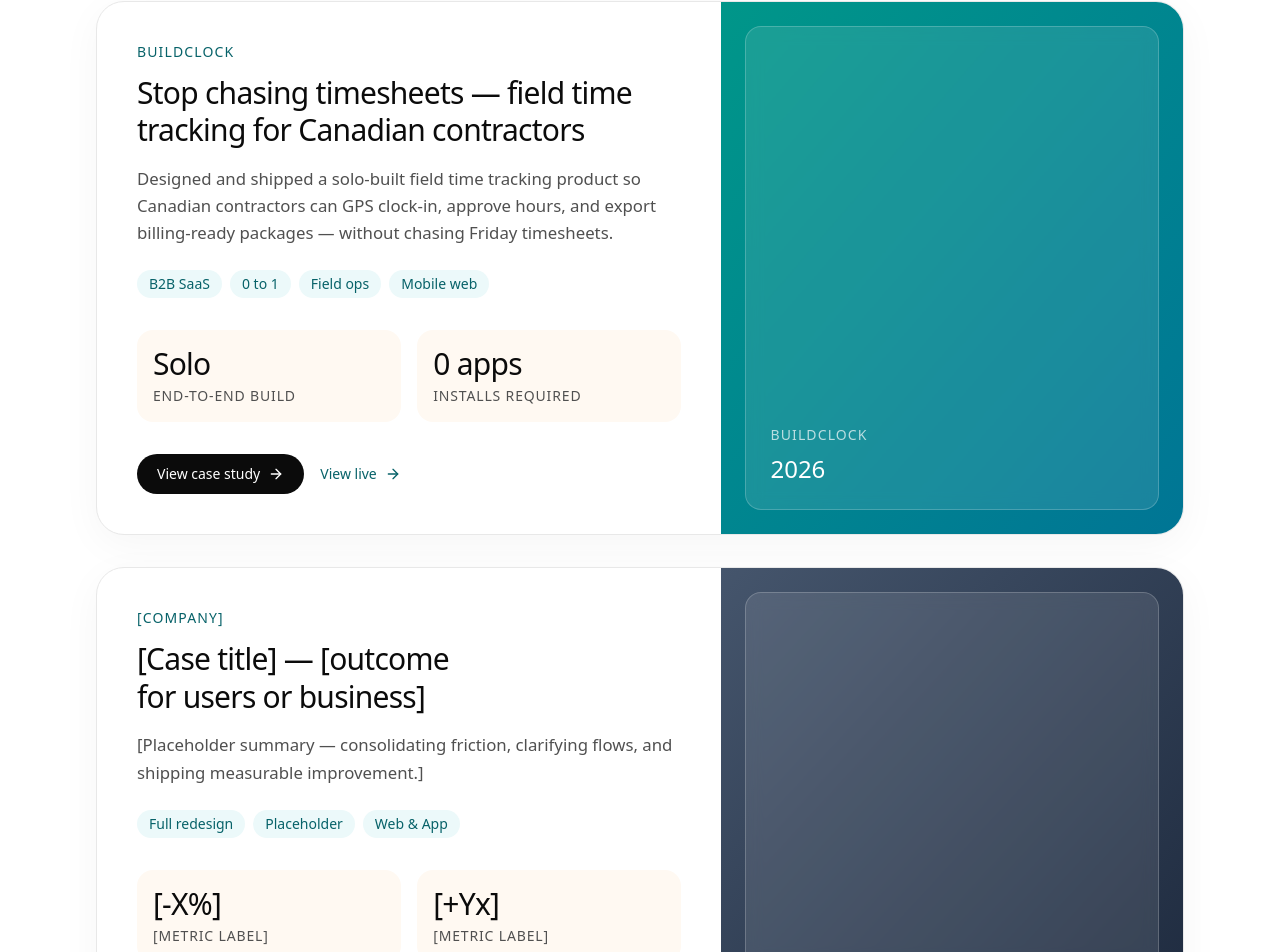
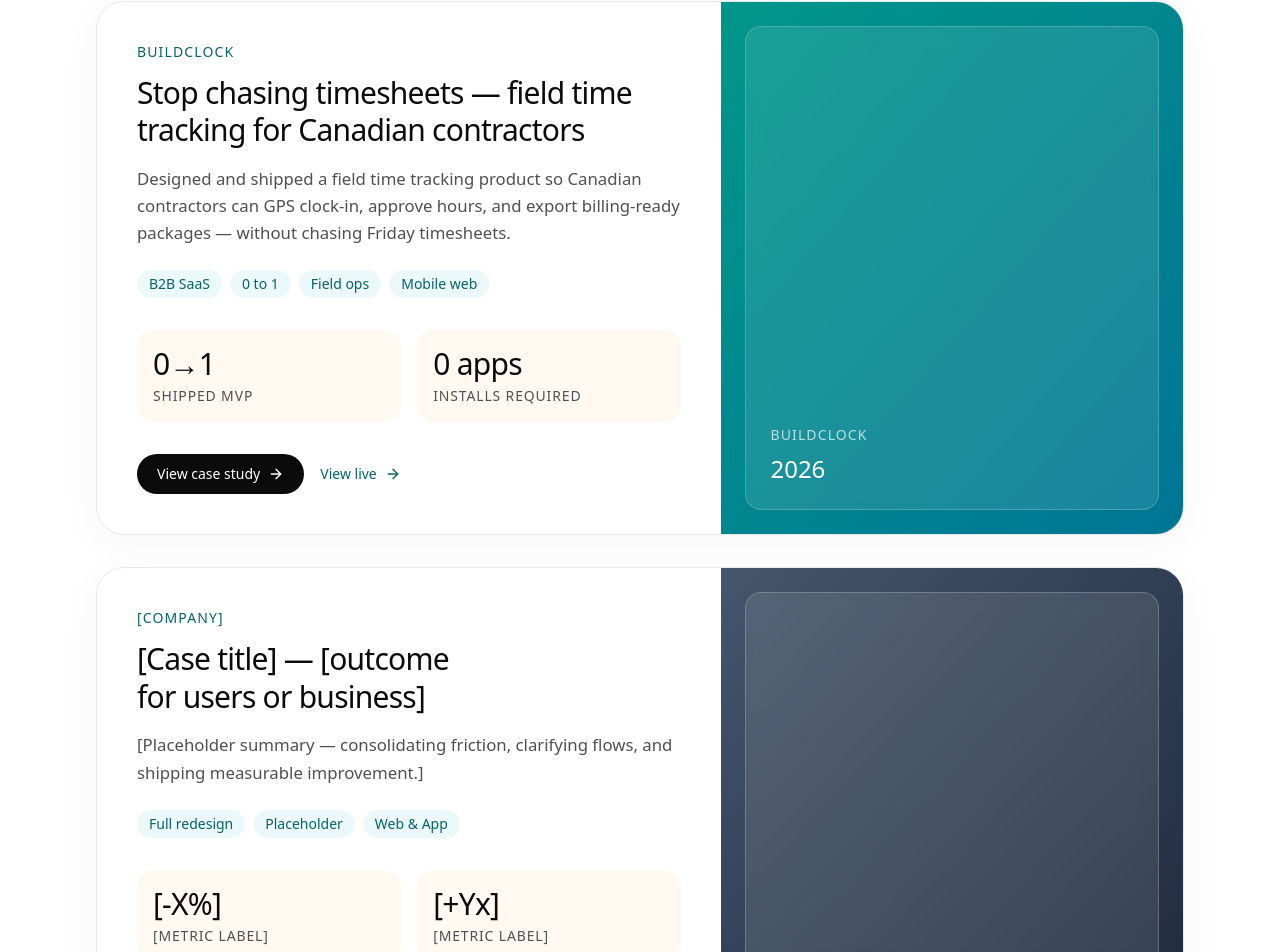
Before and after one commit to PedroMauri/pedro-portfolio, a React (Vite) app: page / in a window 1280 px wide. Shown: the part 1718-2670 px from the top of the page. Built offline with nearby package versions, Linux system fonts and the light colour scheme; a web font is replaced by a local one.

Commit message:
Credit BuildClock engineer partnership instead of solo-built framing.
Co-authored-by: Cursor <cursoragent@cursor.com>

```diff
--- a/src/content/cases.ts
+++ b/src/content/cases.ts
@@ -220,7 +220,7 @@ export const cases: CaseStudy[] = [
     year: "2026",
     tags: ["B2B SaaS", "0 to 1", "Field ops", "Mobile web"],
     summary:
-      "Designed and shipped a solo-built field time tracking product so Canadian contractors can GPS clock-in, approve hours, and export billing-ready packages — without chasing Friday timesheets.",
+      "Designed and shipped a field time tracking product so Canadian contractors can GPS clock-in, approve hours, and export billing-ready packages — without chasing Friday timesheets.",
     heroLine:
       "Two personas, one platform: workers punch in under 10 seconds; admins close the week with confidence.",
     accent: "from-teal-600 to-cyan-700",
@@ -228,7 +228,7 @@ export const cases: CaseStudy[] = [
     featured: true,
     liveUrl: "https://www.buildclock.io/",
     meta: {
-      team: "Solo founder — product design end to end",
+      team: "Founder & Product Designer + 1 Engineer",
       platform: "Mobile web (no app install) · Desktop admin",
       methods: "Problem discovery, dual-persona IA, MVP scoping, interaction design, shipped product",
     },
@@ -237,7 +237,7 @@ export const cases: CaseStudy[] = [
     statCallout:
       "Every Friday looked the same: chase punches, reconcile spreadsheets, bill with uncertainty.",
     myRole:
-      "As Founder & Product Designer I owned the full product: problem framing, dual-persona experience design, MVP scope, interaction design, and shipping the live product at buildclock.io.",
+      "As Founder & Product Designer I owned problem framing, dual-persona experience design, MVP scope, and interaction design — partnering with one engineer to ship the live product at buildclock.io.",
     problemBefore: {
       description:
         "Field attendance lived across texts, memory, and mismatched spreadsheets. Supervisors lacked live visibility, and billing depended on manual hour calculation — errors got passed to clients.",
@@ -289,7 +289,7 @@ export const cases: CaseStudy[] = [
       {
         title: "Ship and iterate live",
         description:
-          "Launched the full product loop — from create account to review and bill — as a working SaaS.",
+          "Partnered with engineering to launch the full product loop — from create account to review and bill — as a working SaaS.",
       },
     ],
     keyDecision: {
@@ -337,12 +337,12 @@ export const cases: CaseStudy[] = [
       "Turned week close into an in-product workflow with PDF export for billing",
     ],
     impactMetrics: [
-      { value: "Solo", label: "End-to-end build" },
+      { value: "0→1", label: "Shipped MVP" },
       { value: "0 apps", label: "Installs required" },
       { value: "CAD", label: "Billing ready" },
     ],
     impactCaveat:
-      "Qualitative outcomes from a solo-shipped MVP; production growth metrics are still maturing.",
+      "Qualitative outcomes from an early shipped MVP with a small team; production growth metrics are still maturing.",
     reflection:
       "For field SaaS, clarity for two personas beats feature depth. Closing the week — approve and export — was the real product; GPS clock-in was the entry point that made that week trustworthy.",
   },
--- a/src/content/profile.ts
+++ b/src/content/profile.ts
@@ -45,7 +45,7 @@ export const profile = {
   ],
   bio: [
     "With experience across B2B SaaS and digital products, I specialize in complex workflows, information architecture, and high-impact product experiences that improve usability and drive measurable outcomes.",
-    "I've led design for community platforms, discovery flows, and product systems — and founded BuildClock, a field time tracking product for Canadian contractors.",
+    "I've led design for community platforms, discovery flows, and product systems — and founded BuildClock with engineering support, a field time tracking product for Canadian contractors.",
     "Outside of design, I enjoy [hobby], [hobby], and mentoring designers.",
     "I love meeting new people, so feel free to connect!",
   ],
```
